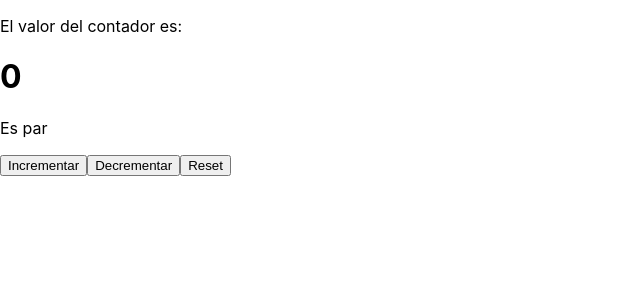
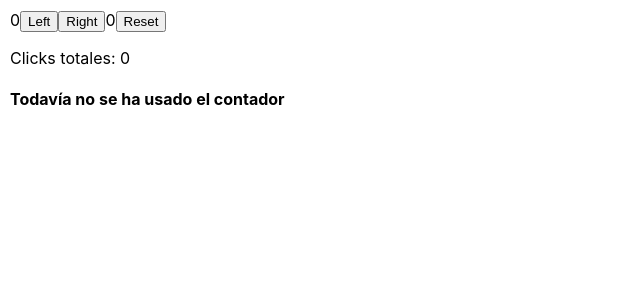
Before and after one commit to SergioRodas/JavaScript-bootcamp, a React (Create React App) app in the folder class-3/: page / in a window 1280 px wide. Shown: the top 300 px of the page, without its empty margins (0-640 px from the left). Built offline with nearby package versions, Linux system fonts and the light colour scheme.

Commit message:
Add new practice with states. Implement spread operator

```diff
--- a/class-3/src/index.css
+++ b/class-3/src/index.css
@@ -1,5 +1,5 @@
 body {
-  margin: 0;
+  margin: 10px;
   font-family: -apple-system, BlinkMacSystemFont, 'Segoe UI', 'Roboto', 'Oxygen',
     'Ubuntu', 'Cantarell', 'Fira Sans', 'Droid Sans', 'Helvetica Neue',
     sans-serif;
--- a/class-3/src/index.js
+++ b/class-3/src/index.js
@@ -1,48 +1,69 @@
-import React, { useState } from 'react';
-import ReactDOM from 'react-dom';
-import './index.css';
+import { useState } from "react"
+import ReactDOM from 'react-dom'
+import './index.css'
 
-
-const rootElement = document.getElementById("root");
-
-const App = (props) => {
-  const [counterValue, setCounterValue] = useState(0)
-
-  const handleIncreaseCounterClick = () => {
-    setCounterValue(counterValue + 1)
-  }
-  const handleDecreaseCounterClick = () => {
-    setCounterValue(counterValue - 1)
+const WarningNotUsed = () => {
+    return <h4>Todavía no se ha usado el contador</h4>
 }
 
-  const handleResetCounterClick = () => {
-    setCounterValue(0)
+const ListOfClicks = ({clicks}) => {
+    return <p>{clicks.join(', ')}</p>
 }
 
-  const isEven = counterValue % 2 === 0
-  const messageIsEven = isEven ? "Es par" : "Es impar"
+const INITIAL_COUNTER_STATE = {
+    left: 0,
+    right: 0,
+    message: 'Mensaje en el estado'
+}
 
-  return (
+const App = () => {
+    // const [left, setLeft] = useState(0)
+    // const [right, setRight] = useState(0)
+
+    // Objects can be handled in one state. (Better to have it separate)
+    const [counters, setCounters] = useState(INITIAL_COUNTER_STATE)
+
+    const [clicks, setClicks] = useState([])
+
+    const handleClickLeft = () => {
+
+        setCounters({
+            ...counters, // Spread operator: Keep the previous state properties, just change the ones mentioned below
+            left: counters.left + 1
+        })
+        setClicks(prevClicks =>  ([...prevClicks, 'L']))
+    }
+
+    const handleClickRight = () => {
+        setCounters({
+            ...counters,
+            right: counters.right + 1
+        })
+        setClicks(prevClicks =>  ([...prevClicks, 'R']))
+    }
+
+    const handleReset = () => {
+        setCounters(INITIAL_COUNTER_STATE)
+        setClicks([])
+    }
+
+    return(
         <div>
-      <p>El valor del contador es:</p>
-      <h1>{counterValue}</h1>
-      <p>{messageIsEven}</p>
-      <button onClick={handleIncreaseCounterClick}>
-      Incrementar
+            {counters.left}
+            <button onClick={handleClickLeft}>
+                Left
             </button>
-      <button onClick={handleDecreaseCounterClick}>
-      Decrementar
+            <button onClick={handleClickRight}>
+                Right
             </button>
-      <button onClick={handleResetCounterClick}>
-      Reset
-      </button>
+            {counters.right}
+            <button onClick={handleReset}>Reset</button>
+            <p>Clicks totales: {clicks.length}</p>
+            {clicks.length === 0 ? <WarningNotUsed/> : <ListOfClicks clicks={clicks}/>}
         </div>
     )
 }
 
+const rootElement = document.getElementById("root");
 
-
-ReactDOM.render(
-    <App />,
-  rootElement
-);
+ReactDOM.render(<App/>, rootElement)
```
Also changed, not shown: class-3/src/oldIndex.js (added, +52 -0 lines). Lines whose indentation alone changed are shown as unchanged.
